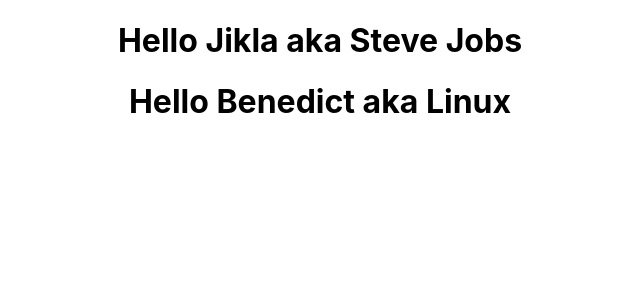
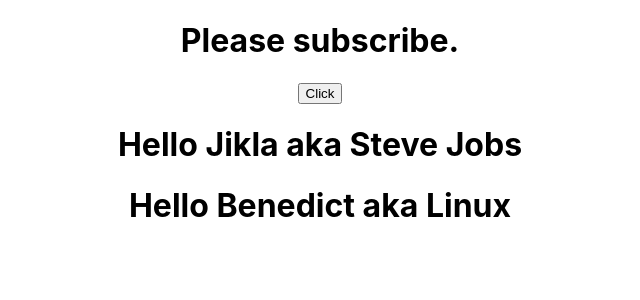
Before and after one commit to python-benedict/react-series, a React (Create React App) app: page / in a window 1280 px wide. Shown: the top 300 px of the page, without its empty margins (320-960 px from the left). Built offline with nearby package versions, Linux system fonts and the light colour scheme.

Commit message:
added state to the project

```diff
--- a/src/App.js
+++ b/src/App.js
@@ -3,10 +3,12 @@
 import './App.css';
 import Greet from './components/Greet';
 import Welcome from './components/Welcome';
+import Message from './components/Message';
 
 function App() {
   return (
     <div className="App">
+      <Message />
       <Greet name="Jikla" heroName="Steve Jobs"/>
       <Welcome name="Benedict" heroName="Linux"/>
     </div>
--- /dev/null
+++ b/src/components/Message.js
@@ -0,0 +1,27 @@
+import React, {Component} from "react";
+
+class Message extends Component{
+    constructor(){
+        super()
+        this.state = {
+            message: "Please subscribe."
+        }
+    }
+
+    changeMessage(){
+        this.setState({
+            message: "Thank you for subscribing"
+        })
+    }
+
+    render(){
+        return(
+            <div>
+                <h1>{this.state.message}</h1>
+                <button onClick={()=>{this.changeMessage()}}>Click</button>
+            </div>
+        )
+    }
+}
+
+export default Message
```
